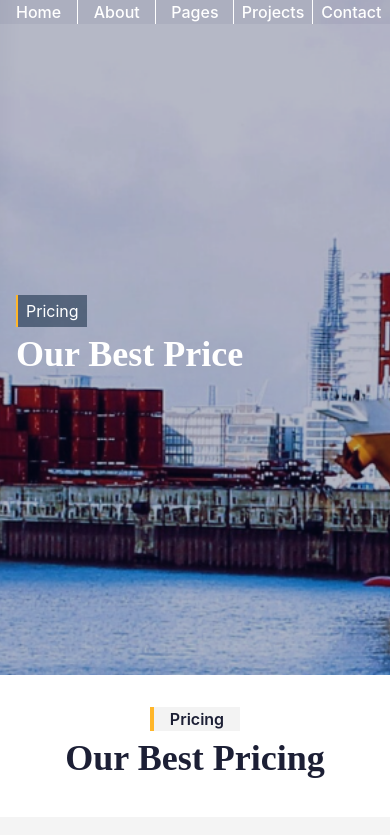
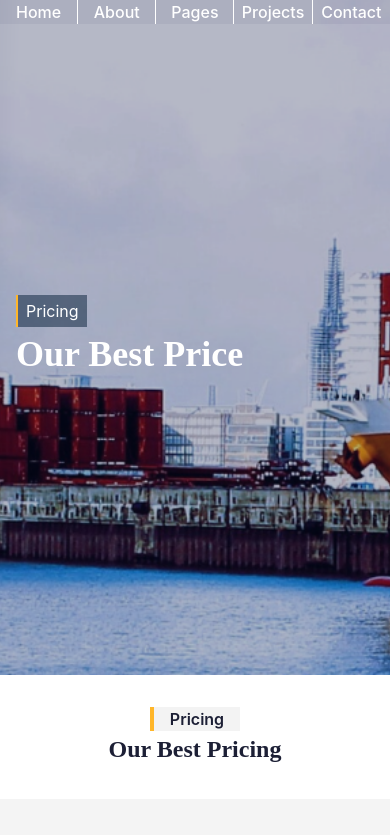
Before and after one commit to smartcollins/logistics, a React (Create React App) app: page /pricing in a window 390 px wide. Shown: the top 835 px of the page. Built offline with nearby package versions, Linux system fonts and the light colour scheme.

Commit message:
minor modification in Caption

```diff
--- a/src/component/Caption.jsx
+++ b/src/component/Caption.jsx
@@ -3,7 +3,7 @@ import React from 'react';
 const Caption = ({ dark, mid, txt, txt2 }) => {
 
     const fiz = 'px-4 font-semibold border-l-4 border-l-[#ffb629]'
-    const fiz2 = 'font-[Rubik] font-bold text-4xl/normal'
+    const fiz2 = 'font-[Rubik] font-bold text-2xl/normal md:text-4xl/normal'
 
     return (
         <div className='my-4 capitalize'>
```
